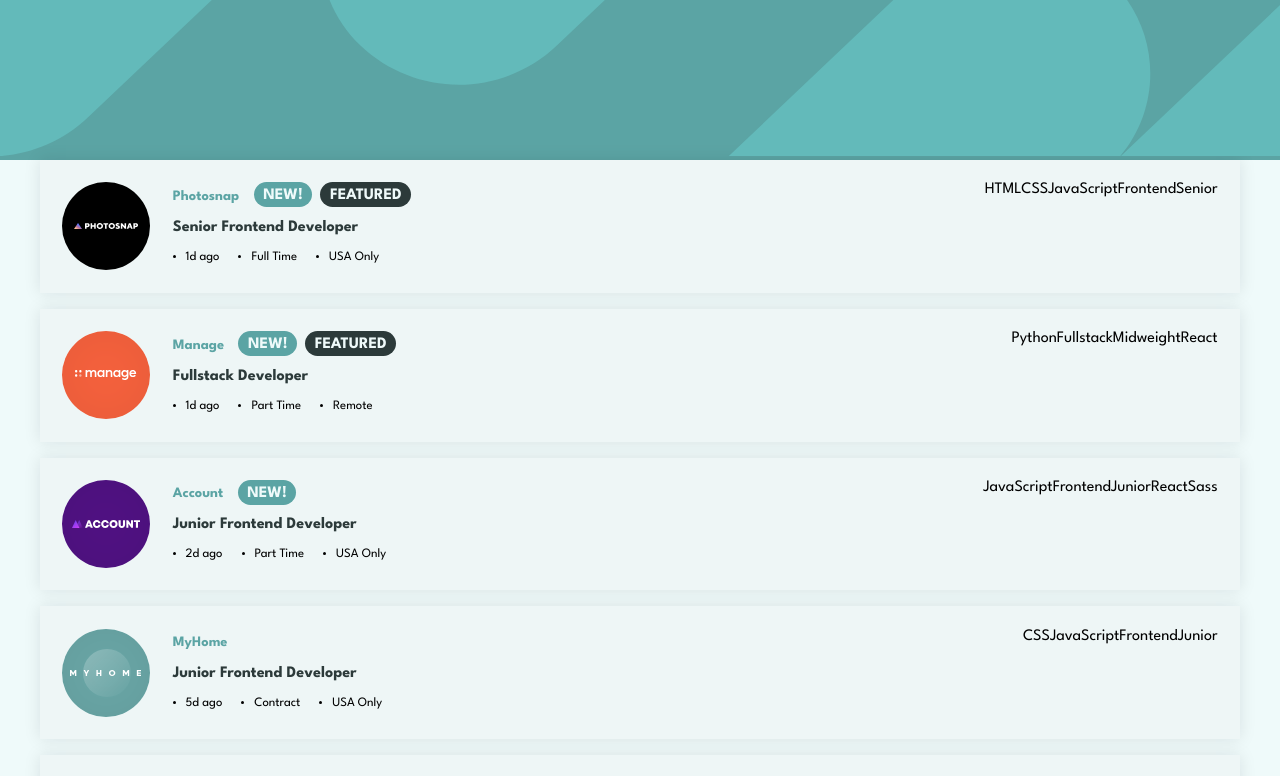
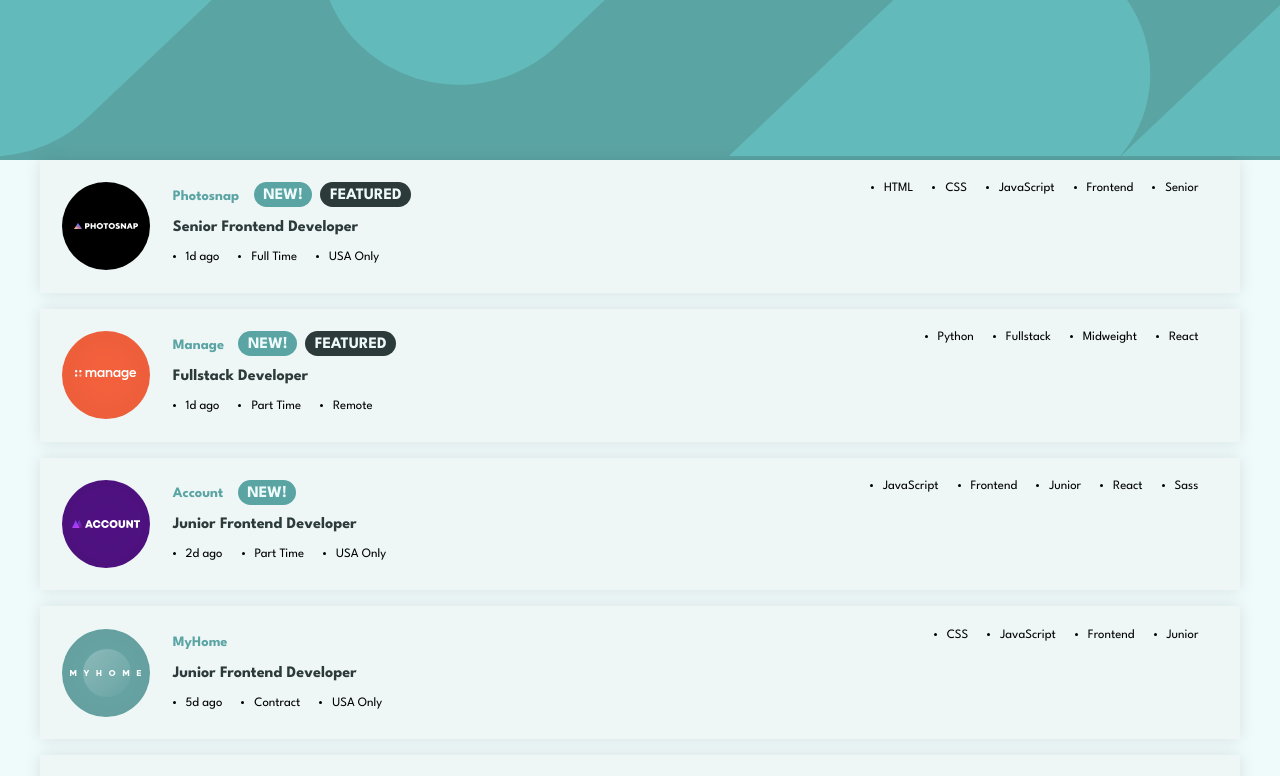
Before and after one commit to bleyyannick/FM_Jobs_Listing, a React (Vite) app: page / in a window 1280 px wide. Shown: the top 776 px of the page. Built offline with nearby package versions, Linux system fonts and the light colour scheme.

Commit message:
feat: moving markup

```diff
--- a/src/components/JobItem/JobItem.jsx
+++ b/src/components/JobItem/JobItem.jsx
@@ -20,10 +20,15 @@ function JobItem({jobItem}) {
       </div>
      </div>
      <div>
-       {jobItem.languages}
-       {jobItem.role}
-       {jobItem.level}
-       {jobItem.tools}
+      <ul>
+        {jobItem.languages.map(language => <li key={language}>{language}</li>)}
+        <li>{jobItem.role}</li>
+        <li>{jobItem.level}</li>
+        {jobItem.tools.map(tool => <li key={tool}>{tool}</li>)}
+      </ul>
+
+
+
      </div>
     </article>
   )
```
